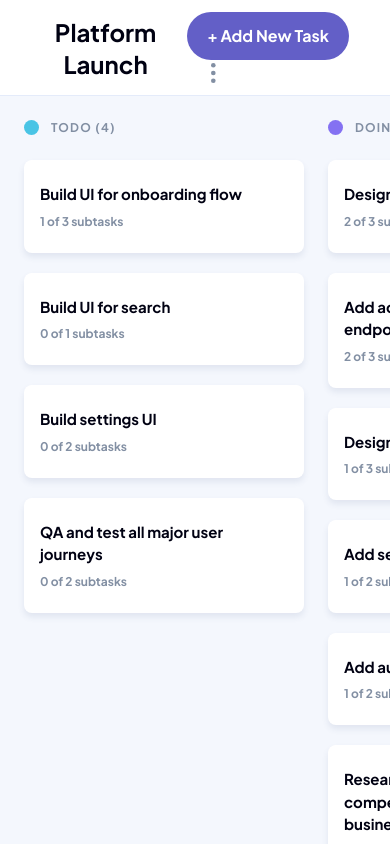
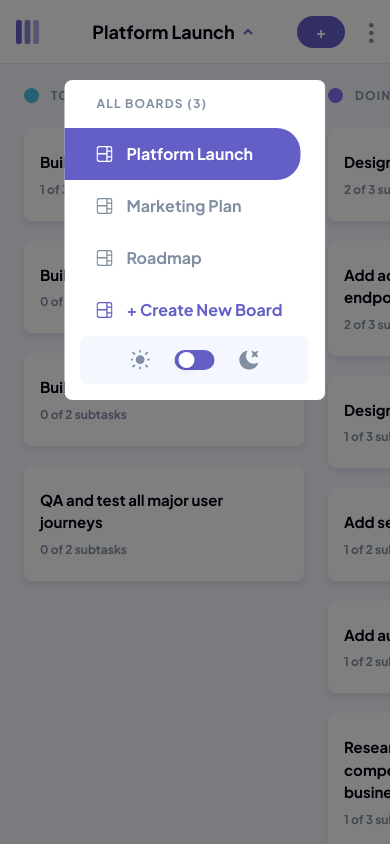
Before and after one commit to GregNicholas/Kanban-guru, a React (Create React App) app: page / in a window 390 px wide. Built offline with nearby package versions, Linux system fonts and the light colour scheme.

Commit message:
mobile styles for header and sidebar

```diff
--- a/src/App.tsx
+++ b/src/App.tsx
@@ -26,7 +26,10 @@ function App() {
           showSidebar={showSidebar} setShowSidebar={setShowSidebar}
       />
       <div className="flex flex-col flex-1 overflow-scroll">
-        <Header isDarkMode={isDarkMode} showSidebar={showSidebar} />
+        <Header
+            isDarkMode={isDarkMode} setIsDarkMode={setIsDarkMode}
+            showSidebar={showSidebar} setShowSidebar={setShowSidebar}
+         />
         <BoardArea />
       </div>
       {!showSidebar && <ShowSidebar setShowSidebar={setShowSidebar} />}
--- a/src/components/Button.tsx
+++ b/src/components/Button.tsx
@@ -11,7 +11,7 @@ type ButtonProps = {
 
 const Button = ({ type="button", text, onClick, primary=true, customStyle=false, widthFull=true }:ButtonProps) => {
   const color = customStyle ? customStyle
-                        : primary ? "text-white bg-main-purple hover:bg-main-purple-hover hover:text-main-purpleactive:bg-white active:border active:text-main-purple"
+                        : primary ? "text-white bg-main-purple hover:bg-main-purple-hover hover:text-main-purpleactive:bg-white active:text-main-purple"
                         : "text-main-purple bg-main-purple-hover hover:bg-main-purple hover:text-white dark:hover:bg-main-purple-hover dark:bg-white"
   const width = widthFull ? "w-full" : null
   return (
--- a/src/components/Header/Header.tsx
+++ b/src/components/Header/Header.tsx
@@ -5,6 +5,8 @@ import EditModal from '../EditModal'
 import TaskForm from '../Forms/TaskForm'
 import DeleteWarning from '../DeleteWarning'
 import BoardForm from '../Forms/BoardForm'
+import Sidebar from '../Sidebar/Sidebar'
+import ModalContainer from '../ModalContainer'
 import { useDispatch } from 'react-redux'
 import { RootState } from "../../app/store";
 import { useSelector } from 'react-redux'
@@ -12,11 +14,13 @@ import { deleteBoard } from '../../features/boardsSlice'
 import { setDisplayBoard } from '../../features/displayBoardSlice'
 
 type HeaderProps = {
-    isDarkMode: boolean;
-    showSidebar: boolean;
+    isDarkMode: boolean
+    setIsDarkMode: React.Dispatch<React.SetStateAction<boolean>>
+    showSidebar: boolean
+    setShowSidebar: React.Dispatch<React.SetStateAction<boolean>>
 }
 
-const Header = ({ isDarkMode, showSidebar }:HeaderProps) => {
+const Header = ({ isDarkMode, setIsDarkMode, showSidebar, setShowSidebar }:HeaderProps) => {
     const [showModal, setShowModal] = useState(false)
     const [showTaskForm, setShowTaskForm] = useState(false)
     const [showDeleteWarning, setShowDeleteWarning] = useState(false)
@@ -32,7 +36,8 @@ const Header = ({ isDarkMode, showSidebar }:HeaderProps) => {
         setShowTaskForm(prev => !prev)
     }
 
-    const nameClasses = !showSidebar ? "ml-44" : "ml-0"
+    const nameClasses = !showSidebar ? "mx-auto pl-6 sm:ml-12 md:ml-44" : "mx-auto pl-6 sm:ml-0"
+    const showMobileLogo = `${showSidebar ? "sm:hidden" : "md:hidden"}`
 
     const hideModal = () => setShowModal(false)
 
@@ -46,21 +51,38 @@ const Header = ({ isDarkMode, showSidebar }:HeaderProps) => {
         dispatch(setDisplayBoard(0))
     }
 
+    const showBoardsListMobile = (e:React.MouseEvent<HTMLDivElement, MouseEvent>) => {
+        e.stopPropagation()
+        console.log("SHOWBOARDS LITSe")
+        setShowSidebar(prev => !prev)
+    }
+
     return (
         <header onClick={(e) => {
             hideModal()
             setShowTaskForm(false)
         }}
-            className="w-full h-24 pl-6 pr-8 flex items-center justify-between border-b border-l-lines bg-white dark:bg-d-gray dark:border-d-lines">
+            className="w-full h-16 sm:h-20 md:h-24 pl-6 pr-2 sm:pr-4 md:pr-6 flex items-center justify-between border-b border-l-lines bg-white dark:bg-d-gray dark:border-d-lines">
             {!showSidebar && <Logo isDarkMode={isDarkMode} showSidebar={showSidebar} /> }
-            <div className={`flex items-center h-full ${nameClasses}`}>
-                {!showSidebar && <div className="w-px h-full mr-8 border-l border-l-lines dark:border-d-lines"></div>}
-                <h2 className={`font-bold font-sans text-black dark:text-white text-center text-2xl`}>{displayBoard?.name}</h2>
+            <img className={`${showMobileLogo} absolute left-4 top-5 sm:left-7 sm:top-7 h-6 mb-14`} src={`${process.env.PUBLIC_URL}/assets/logo-mobile.svg`} alt="kanban logo" />
+            <div onClick={showBoardsListMobile} className={`flex items-center h-full md:pl-0 ${nameClasses}`}>
+                {!showSidebar && <div className="hidden sm:block w-px h-full mr-8 md:border-l md:border-l-lines md:dark:border-d-lines"></div>}
+                <h2 onClick={showBoardsListMobile} className={`font-bold font-sans text-black dark:text-white text-center text-lg sm:text-xl md:text-2xl`}>{displayBoard?.name}</h2>
+                { !showSidebar
+                    ? <img className="ml-2" src={`${process.env.PUBLIC_URL}/assets/icon-chevron-down.svg`} alt="chevron down"/>
+                    : <img className="ml-2" src={`${process.env.PUBLIC_URL}/assets/icon-chevron-up.svg`} alt="chevron down"/>
+                }
             </div>
             <div>
                 { displayBoard?.name
                 ? <>
-                    <Button text=" + Add New Task " onClick={toggleShowTaskForm} widthFull={false} />
+                    <span className="hidden md:inline"><Button text=" + Add New Task " onClick={toggleShowTaskForm} widthFull={false} /></span>
+                    <button
+                        className={`md:hidden box-border font-bold rounded-3xl p-0 h-8 w-12 text-white bg-main-purple hover:bg-main-purple-hover hover:text-main-purpleactive:bg-white active:text-main-purple`}
+                        onClick={() => console.log("wow")}
+                    >
+                        +
+                    </button>
                     <div className="ml-4 p-2 inline cursor-pointer"
                             onClick={(e) => {
                                 e.stopPropagation()
@@ -89,7 +111,15 @@ const Header = ({ isDarkMode, showSidebar }:HeaderProps) => {
                 }
                 {showBoardForm && <BoardForm setShowBoardForm={setShowBoardForm} title="Edit Board" boardIndex={displayBoardIndex} currentBoard={displayBoard} />}
             </div>
-
+            {showSidebar &&
+                <ModalContainer closeModal={() => setShowSidebar(false)}>
+                    <Sidebar
+                        isDarkMode={isDarkMode} setIsDarkMode={setIsDarkMode}
+                        showSidebar={showSidebar} setShowSidebar={setShowSidebar}
+                        isMobile={true}
+                    />
+                </ModalContainer>
+            }
         </header>
     )
 }
--- a/src/components/Logo.tsx
+++ b/src/components/Logo.tsx
@@ -7,9 +7,11 @@ type LogoProps = {
 
 const Logo = ({ isDarkMode, showSidebar }:LogoProps) => {
   const logoSource = `${process.env.PUBLIC_URL}/assets/${isDarkMode ? "logo-light.svg" : "logo-dark.svg"}`
-  const logoClasses = showSidebar ? "pl-8" : "absolute left-6 top-9"
+  const logoClasses = showSidebar ? "pl-8 sm:inline" : "absolute left-6 top-9 md:inline"
   return (
-        <img className={`h-6 mb-14 ${logoClasses}`} src={logoSource} alt="kanban logo" />
+      <>
+        <img className={`hidden h-6 mb-14 ${logoClasses}`} src={logoSource} alt="kanban logo" />
+      </>
   )
 }
 
--- a/src/components/ShowSidebar.tsx
+++ b/src/components/ShowSidebar.tsx
@@ -8,14 +8,14 @@ const ShowSidebar = ({ setShowSidebar }:ShowSidebarProps) => {
   return (
     <div
         onClick={() => setShowSidebar(true)}
-        className="absolute cursor-pointer w-14 h-12 flex items-center justify-center bg-main-purple rounded-r-3xl left-0 bottom-8"
+        className="hidden sm:flex absolute cursor-pointer w-14 h-12 items-center justify-center bg-main-purple rounded-r-3xl left-0 bottom-8"
     >
         <img
             className="w-4"
             src={`${process.env.PUBLIC_URL}/assets/icon-show-sidebar.svg`}
             alt="hide sidebar"
         />
-</div>
+    </div>
   )
 }
 
--- a/src/components/Sidebar/SelectBoard.tsx
+++ b/src/components/Sidebar/SelectBoard.tsx
@@ -15,7 +15,7 @@ const SelectBoard = () => {
               }
              }
     >
-        <h3 className="text-xs mb-4 pl-8">ALL BOARDS ({boardsData?.length})</h3>
+        <h3 className="text-xs mb-4 pl-8 tracking-widest">ALL BOARDS ({boardsData?.length})</h3>
         {boardsData && <ul className="cursor-pointer">
             {boardsData.map((board, index) => {
                 return <SelectBoardTitle key={board.name}
--- a/src/components/Sidebar/Sidebar.tsx
+++ b/src/components/Sidebar/Sidebar.tsx
@@ -7,6 +7,7 @@ type SidebarProps = {
     setIsDarkMode: React.Dispatch<React.SetStateAction<boolean>>
     showSidebar: boolean
     setShowSidebar: React.Dispatch<React.SetStateAction<boolean>>
+    isMobile?: boolean
 }
 
 const Sidebar = (
@@ -15,23 +16,27 @@ const Sidebar = (
         setIsDarkMode,
         showSidebar,
         setShowSidebar,
+        isMobile=false
     }:SidebarProps) => {
+        const mobileClass = !isMobile ? "hidden sm:flex sm:flex-col lg:w-[300px] h-screen pt-8"
+                : "absolute flex flex-col sm:hidden top-20 left-1/2 translate-x-[-50%] z-10 bg-white rounded-lg pt-4"
+
         return (
-            <div className={`hidden md:flex md:flex-col ${!showSidebar && "md:hidden"} justify-between md:w-[261px] lg:w-[300px] h-screen border-r border-l-lines pt-8 dark:bg-d-gray dark:border-d-lines`}>
+            <div className={`${!showSidebar && "sm:hidden"} ${mobileClass} w-[261px] justify-between border-r border-l-lines dark:bg-d-gray dark:border-d-lines`}>
                 <div>
                     <Logo isDarkMode={isDarkMode} showSidebar={showSidebar} />
                     <SelectBoard />
                 </div>
-                <div className="mb-11">
+                <div className={`${isMobile ? "mb-0" : "mb-11"}`}>
                     <DarkModeSelect isDarkMode={isDarkMode} setIsDarkMode={setIsDarkMode} />
-                    <div
+                    { !isMobile && <div
                         className="py-3.5 pl-8 mr-6 text-m-gray font-bold cursor-pointer transition duration-300 rounded-r-3xl hover:text-main-purple hover:fill-main-purple hover:bg-main-purple hover:bg-opacity-10 dark:hover:bg-white"
                         onClick={() => setShowSidebar(prev => !prev)}
                     >
                         <img className="h-5 mr-4 inline cursor-pointer" src={`${process.env.PUBLIC_URL}/assets/icon-hide-sidebar.svg`}
                             alt="hide sidebar" />
                         Hide Sidebar
-                    </div>
+                    </div>}
                 </div>
             </div>
         )
```
